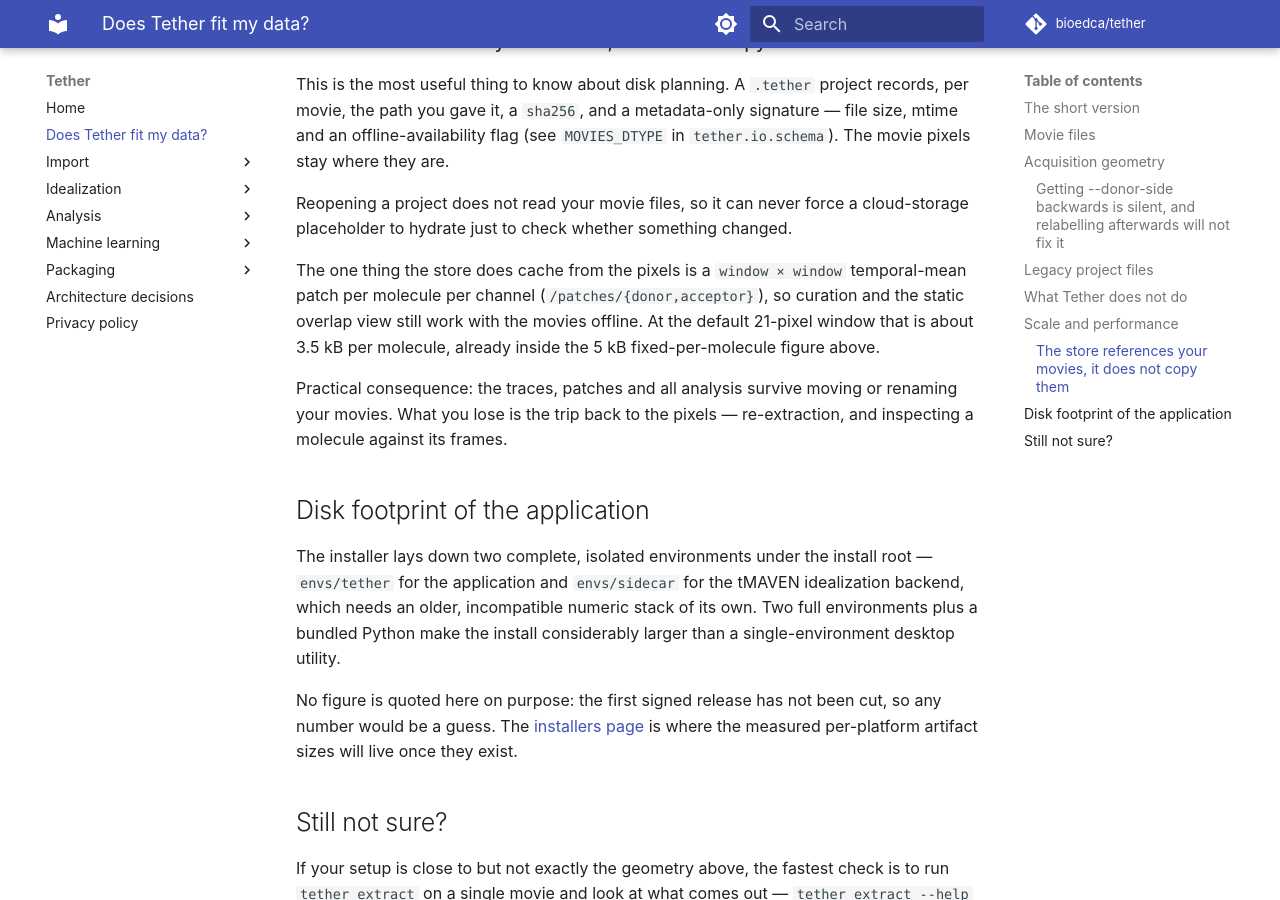
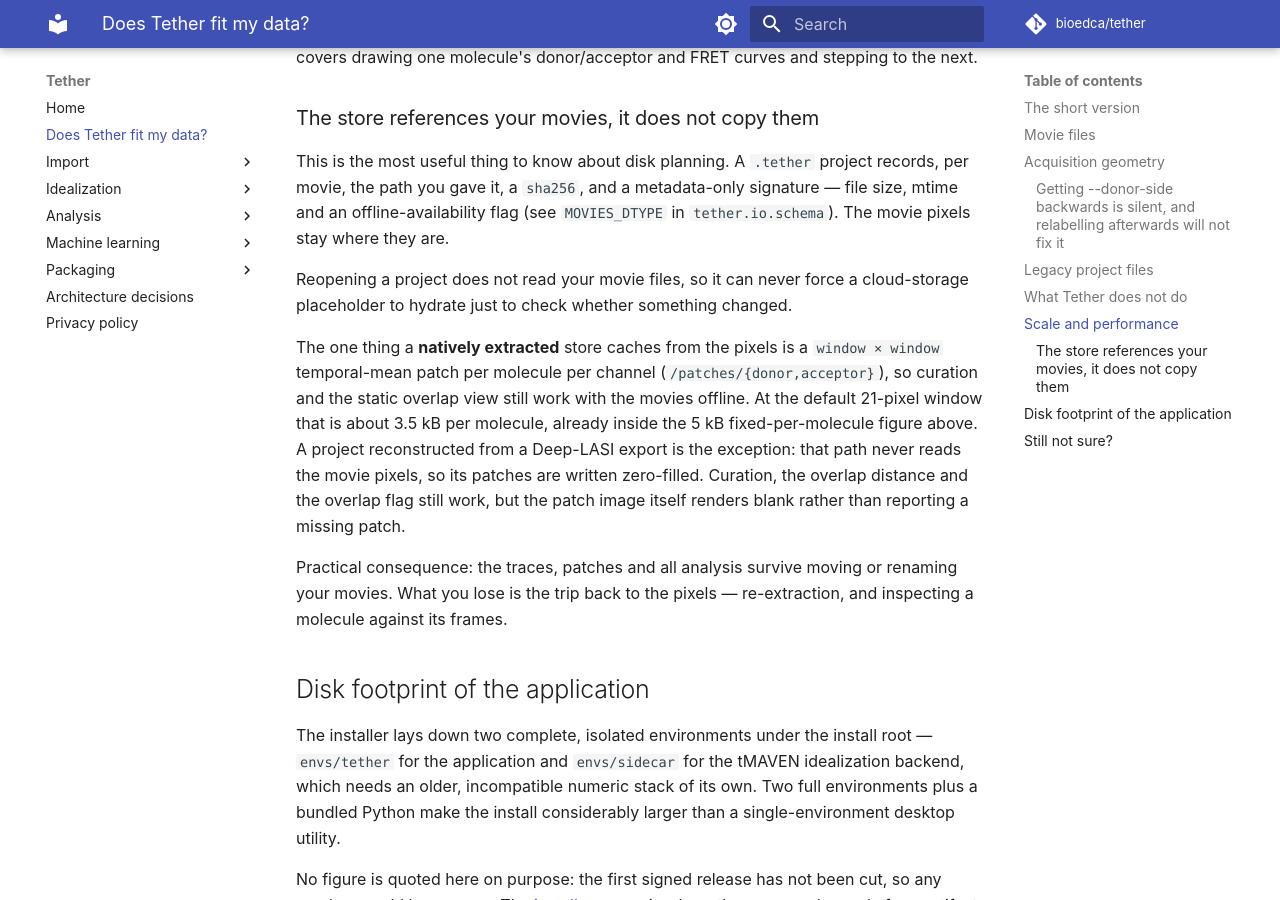
Before and after one commit to bioedca/tether, an MkDocs documentation site: the page built from docs/compatibility.md, in a window 1280 px wide and 900 px high, scrolled down 5315 px. Built offline with MkDocs 1.6.1 and Material for MkDocs 9.7.7, drawn with Linux system fonts in a browser that asks for light colours; comment, search, counter and statistics services are not loaded; the version menu is left out; some of the changed text lies outside the part shown.

Commit message:
docs: scope the top/bottom refusal and the offline patch claim
Two Codex findings on the compatibility page, both confirmed against the
source at this head.

Top/bottom: the refusal is true of native extraction only. The imported
path never calls _half_split_geometry — _imported_registration_map
rejects non-identity Rotation/Flip and then passes the .tmap's own crops
to split_channels, which slices on both axes, so a map describing stacked
tiles would split correctly. Scope the claim to native extraction and
name the --tmap case as untested rather than impossible.

Patch caching: "the store caches a temporal-mean patch ... so curation
and the static overlap view still work with the movies offline" is false
for a reconstructed Deep-LASI project. _run_reconstruct passes no
donor_patches/acceptor_patches and _resolve_patches zero-fills, so that
leg caches nothing from the pixels — and because read_patches succeeds on
the zero array, the overlap dock renders a blank square instead of its
missing-patch placeholder. Say so.

```diff
--- a/docs/compatibility.md
+++ b/docs/compatibility.md
@@ -12,8 +12,11 @@
 split side by side, down the vertical midline, into a left and a right half** — one donor
 channel, one acceptor channel — recorded with **one excitation laser** and **two colours**.
 That is the dual-view TIRF geometry the whole pipeline is built around. A top/bottom
-(stacked) dual-view export does not fit: the splitter cuts on width only, so it would slice
-each channel in two rather than separating them.
+(stacked) dual-view export does not fit native extraction: the built-in splitter cuts on
+width only, so it would slice each channel in two rather than separating them. (If you have
+a Deep-LASI `.tmap` whose per-channel crops describe the stacked tiles, extracting with
+`--tmap` splits at those crops instead — but that combination is untested, so treat it as
+unsupported.)
 
 If that describes your setup, Tether fits. If any of *ALEX/PIE*, *stoichiometry*,
 *three-colour*, or *confocal point detectors* describes your setup, it does not — see
@@ -201,10 +204,14 @@
 Reopening a project does not read your movie files, so it can never force a cloud-storage
 placeholder to hydrate just to check whether something changed.
 
-The one thing the store does cache from the pixels is a `window × window` temporal-mean
-patch per molecule per channel (`/patches/{donor,acceptor}`), so curation and the static
-overlap view still work with the movies offline. At the default 21-pixel window that is
-about 3.5 kB per molecule, already inside the 5 kB fixed-per-molecule figure above.
+The one thing a **natively extracted** store caches from the pixels is a `window × window`
+temporal-mean patch per molecule per channel (`/patches/{donor,acceptor}`), so curation and
+the static overlap view still work with the movies offline. At the default 21-pixel window
+that is about 3.5 kB per molecule, already inside the 5 kB fixed-per-molecule figure above.
+A project reconstructed from a Deep-LASI export is the exception: that path never reads the
+movie pixels, so its patches are written zero-filled. Curation, the overlap distance and the
+overlap flag still work, but the patch image itself renders blank rather than reporting a
+missing patch.
 
 Practical consequence: the traces, patches and all analysis survive moving or renaming
 your movies. What you lose is the trip back to the pixels — re-extraction, and inspecting a
```
